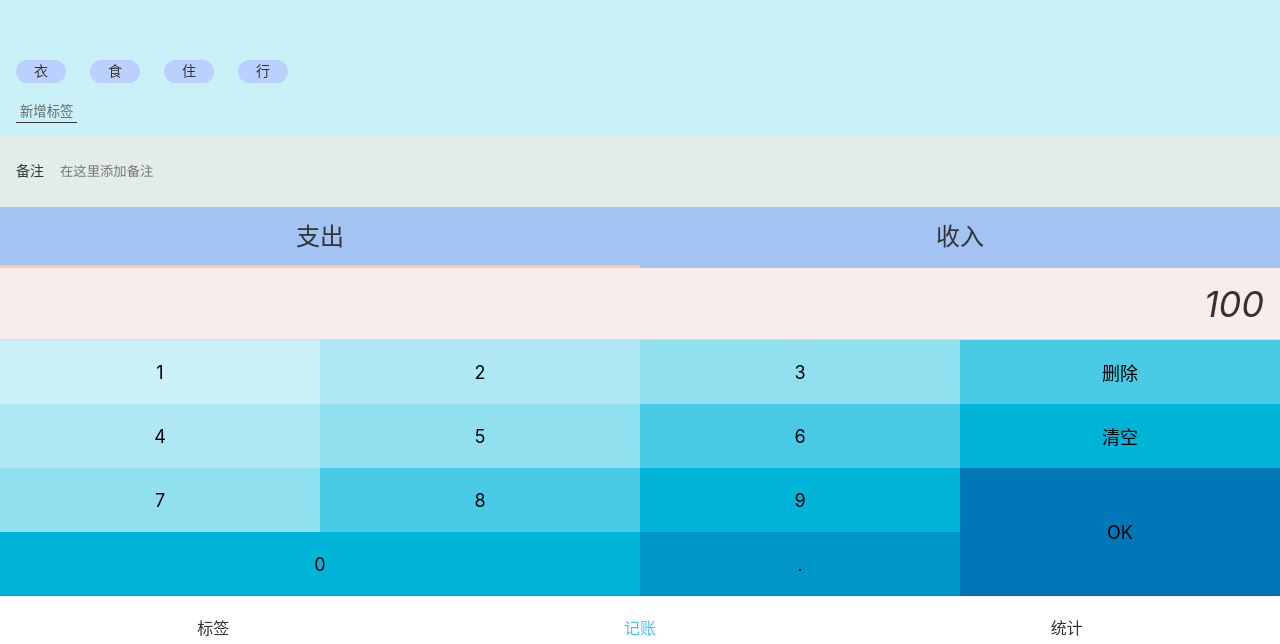
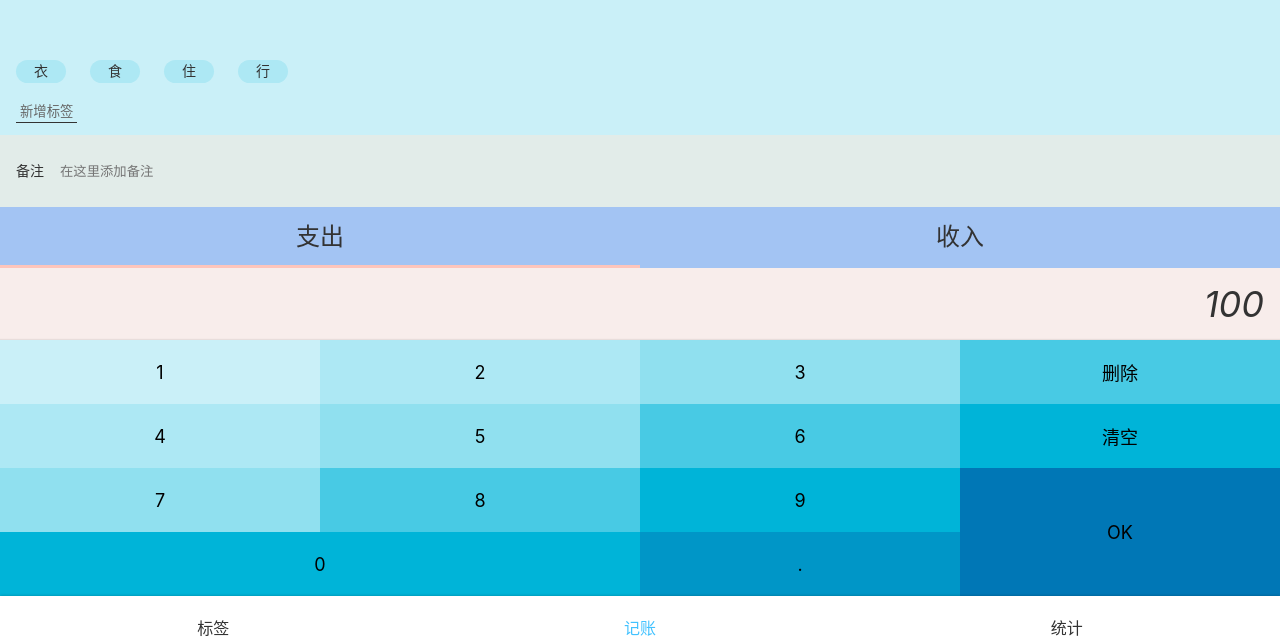
Before and after one commit to zxjdzxb/wealth-dog, a React app: page /#/money in a window 1280 px wide. Shown: the part 156-800 px from the top of the page. Built offline with nearby package versions, Linux system fonts and the light colour scheme; some icons are missing.

Commit message:
完成标签的选择和新增

```diff
--- a/src/views/Money.tsx
+++ b/src/views/Money.tsx
@@ -14,15 +14,7 @@ const MyLayout = styled(Layout)`
 function Money() {
   return (
     <MyLayout>
-      <TagsSection>
-        <ol>
-          <li>衣</li>
-          <li>食</li>
-          <li>住</li>
-          <li>行</li>
-        </ol>
-        <button>新增标签</button>
-      </TagsSection>
+      <TagsSection/>
       <NotesSection>
         <label>
           <span>备注</span>
--- a/src/views/Money/TagsSection.tsx
+++ b/src/views/Money/TagsSection.tsx
@@ -1,14 +1,19 @@
 import styled from 'styled-components';
+import React, {useState} from 'react';
 
-const TagsSection = styled.section`
+
+const Wrapper = styled.section`
   background:#caf0f8 ; padding: 12px 16px;
   flex-grow: 1; display:flex; flex-direction: column;
   justify-content: flex-end; align-items: flex-start;
   > ol { margin: 0 -12px;
     > li{
-       background: #bbd0ff; border-radius: 18px;
+       background:#ade8f4; border-radius: 18px;
        display:inline-block; padding: 3px 18px;
        font-size: 14px; margin: 8px 12px;
+      &.selected{
+        background:#bbd0ff;
+      }
     }
   }
   > button{
@@ -17,5 +22,38 @@ const TagsSection = styled.section`
     margin-top: 8px;
   }
 `;
+const TagsSection: React.FC = (props) => {
+  const [tags, setTags] = useState<string[]>(['衣', '食', '住', '行']);
+  const [selectedTags, setSelectedTags] = useState<string[]>([]);
+  const onAddTag = () => {
+    const tagName = window.prompt('新标签的名称为');
+    if (tagName !== null) {
+      setTags([...tags, tagName]);
+    }
+  };
+  const onToggleTag = (tag: string) => {
+    const index = selectedTags.indexOf(tag);
+    if (index >= 0) {
+      // 如果 tag 已被选中，就复制所有没有被选中的 tag，作为新的 selectedTag
+      setSelectedTags(selectedTags.filter(t => t !== tag));
+    } else {
+      setSelectedTags([...selectedTags, tag]);
+    }
+  };
+  const getClass = (tag: string) => selectedTags.indexOf(tag) >= 0 ? 'selected' : '';
+  return (
+    <Wrapper>
+      <ol>
+        {tags.map(tag =>
+          <li key={tag} onClick={
+            () => {onToggleTag(tag);}
+          } className={getClass(tag)}
+          >{tag}</li>
+        )}
+      </ol>
+      <button onClick={onAddTag}>新增标签</button>
+    </Wrapper>
+  );
+};
 
 export {TagsSection};
```
